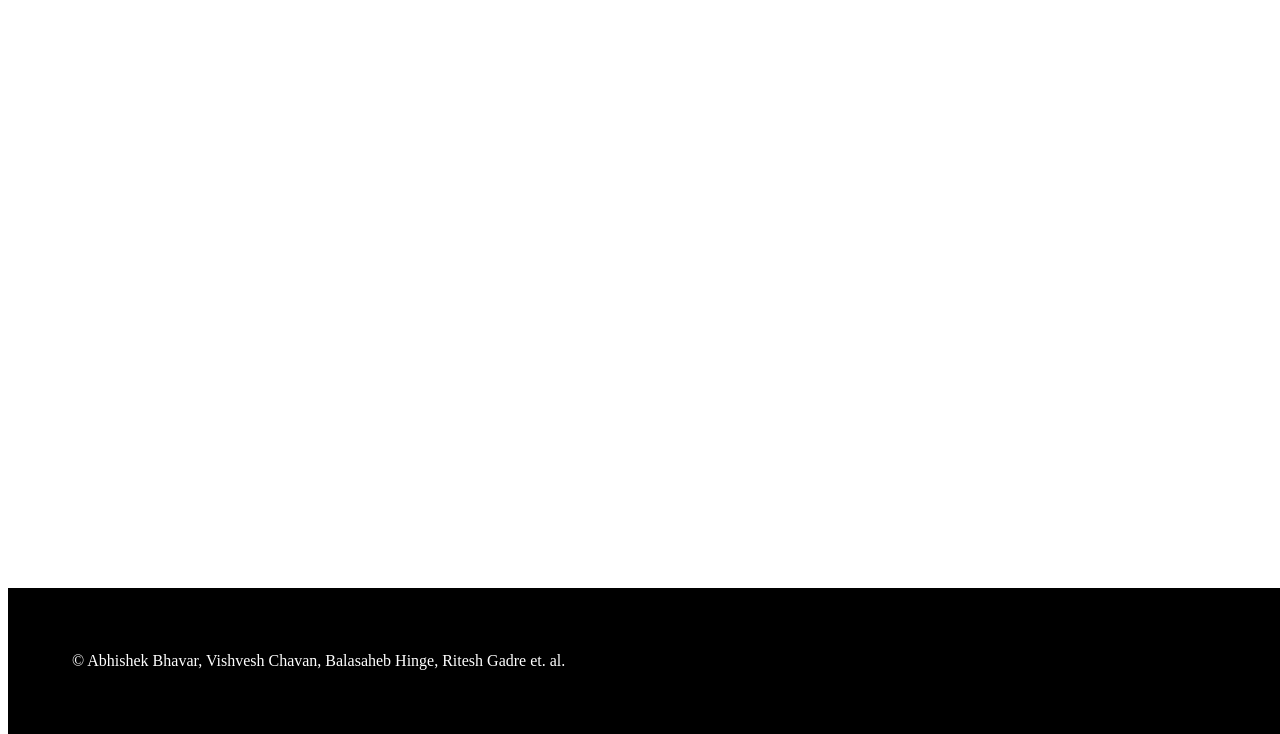
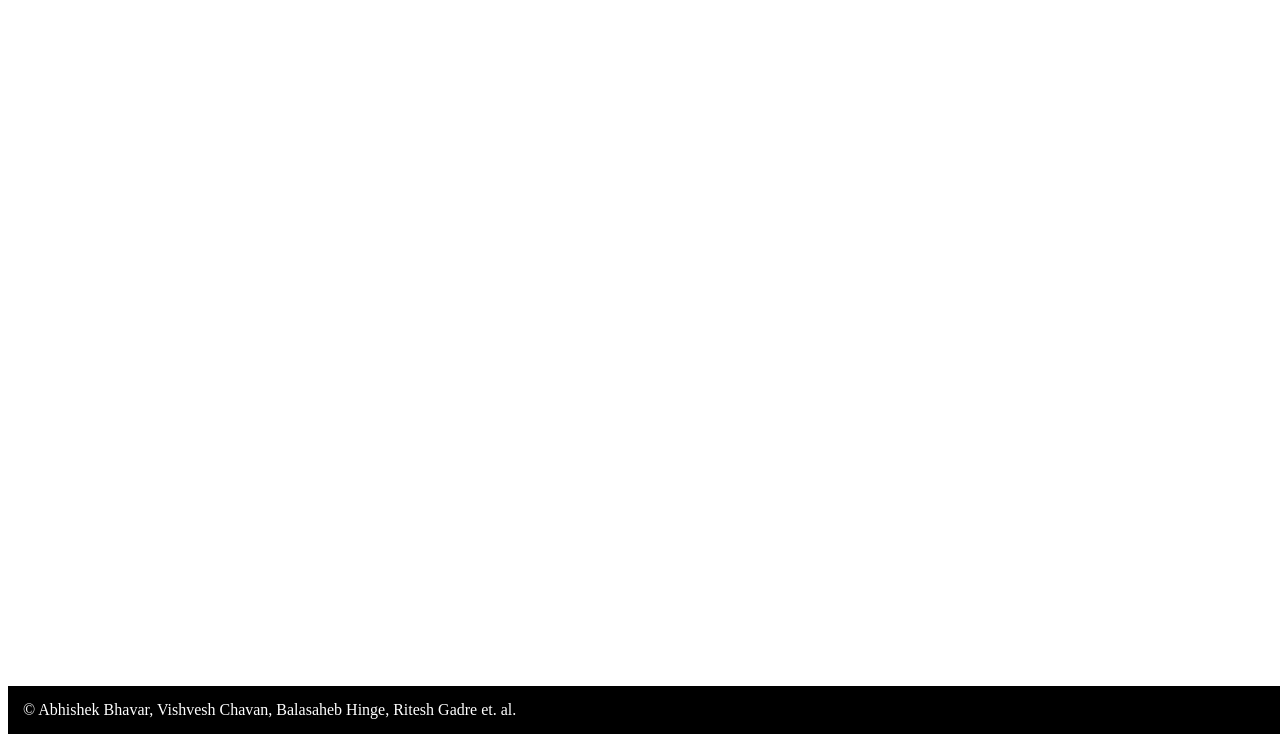
Before and after one commit to MakeAVish03/Aamhi-Hostelkar, a plain HTML site: page index.html in a window 1280 px wide. Shown: the part 66-800 px from the top of the page. Drawn offline with Linux system fonts and the light colour scheme.

Commit message:
css correction

```diff
--- a/index.html
+++ b/index.html
@@ -2,6 +2,6 @@
   <body>
    <h1>Hello, Punekar!</h1>
 
-   <span style="position:fixed; bottom: 0; padding-left: 30%; background-color: black; color: white; padding: 5%; width: 100vw"> © Abhishek Bhavar, Vishvesh Chavan, Balasaheb Hinge, Ritesh Gadre et. al.</span>
+   <span style="position:fixed; bottom: 0; padding-left: 30%; background-color: black; color: white; padding: 15px; width: 100vw"> © Abhishek Bhavar, Vishvesh Chavan, Balasaheb Hinge, Ritesh Gadre et. al.</span>
   </body>
 </html>
```
